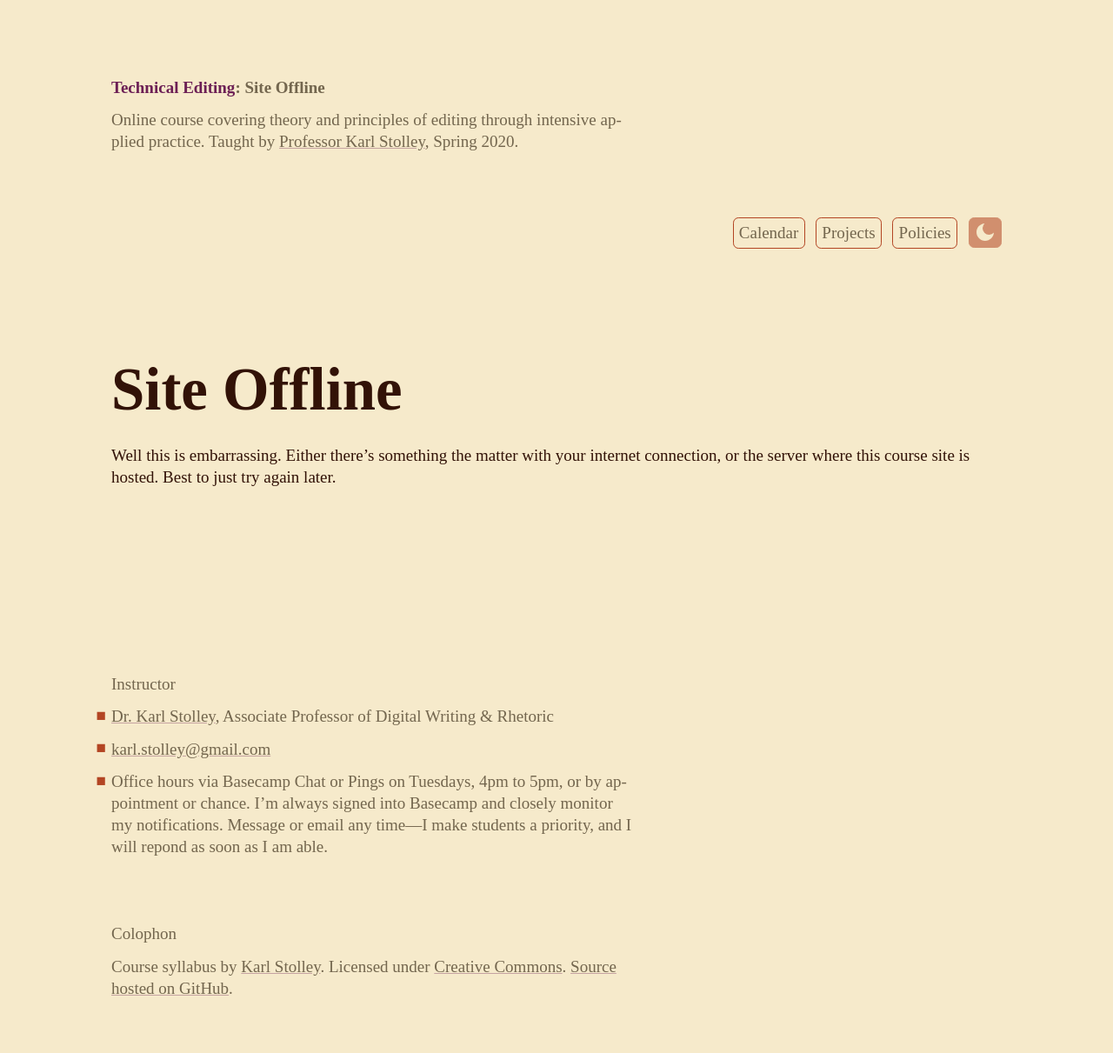
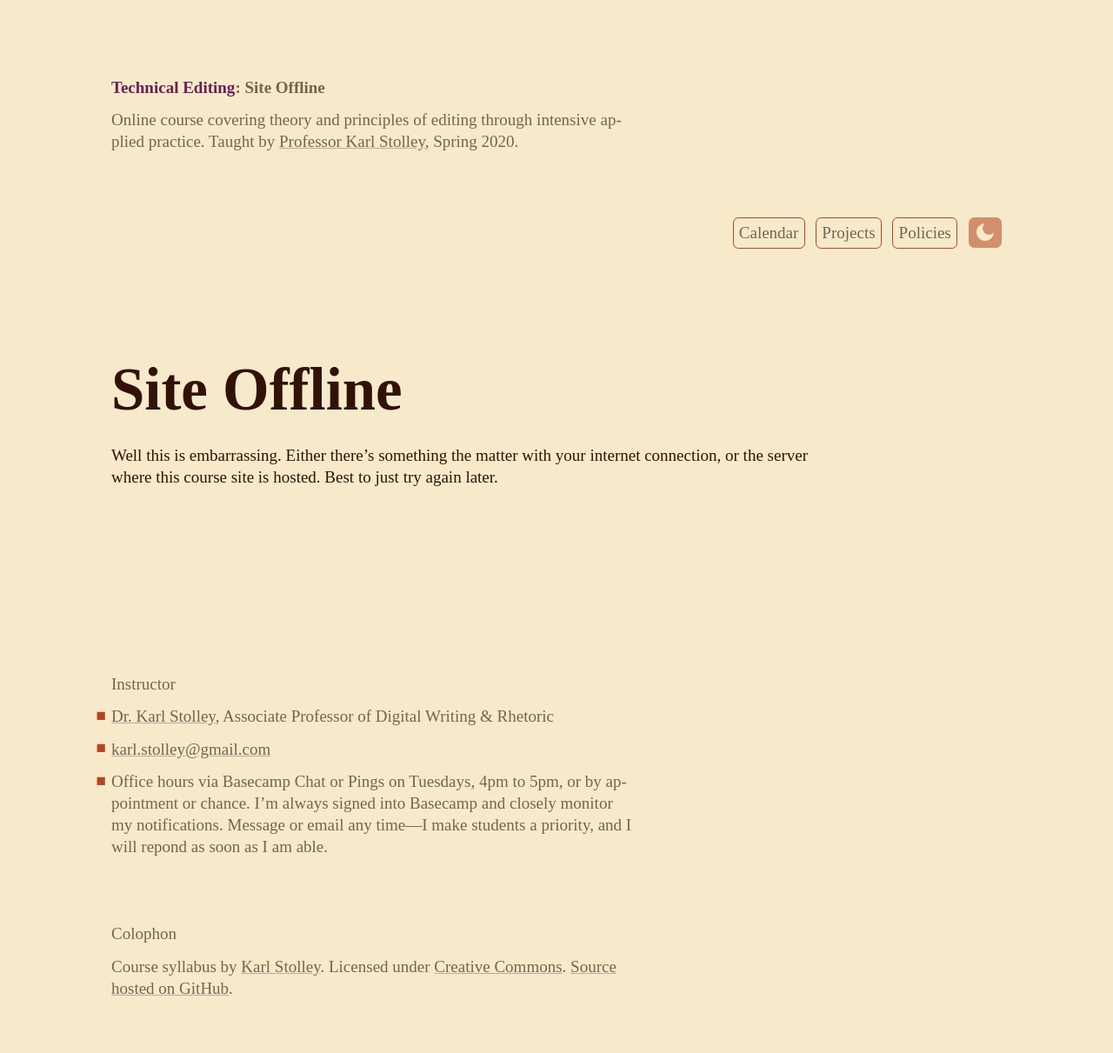
Before and after one commit to karlstolley/jekyll-theme-course, a Jekyll site: the page built from offline/index.md, in a window 1280 px wide. Shown: the whole page at 87% size. Built offline with Jekyll 4.4.1, drawn with Linux system fonts in a browser that asks for light colours; some web fonts are replaced.

Commit message:
Handle error-page layout like policies

```diff
--- a/_sass/_typography.scss
+++ b/_sass/_typography.scss
@@ -184,6 +184,7 @@ header small {
 /* ~ 690px */
 @media screen and (min-width: 43.125em) {
   #header,
+  .error,
   .policy,
   .project,
   .week,
@@ -197,6 +198,7 @@ header small {
     grid-template-rows: auto ($base-line * 3.25);
     align-content: stretch;
   }
+  .error header,
   .policy header,
   .project header,
   .week header {
@@ -212,6 +214,7 @@ header small {
     grid-row: 2 / 4;
   }
 
+  .error > *,
   .policy > * {
     grid-column: 1 / 5;
   }
@@ -339,6 +342,7 @@ header small {
   #footer {
     padding-top: 0;
   }
+  .error,
   .policy,
   .project,
   .week {
```
